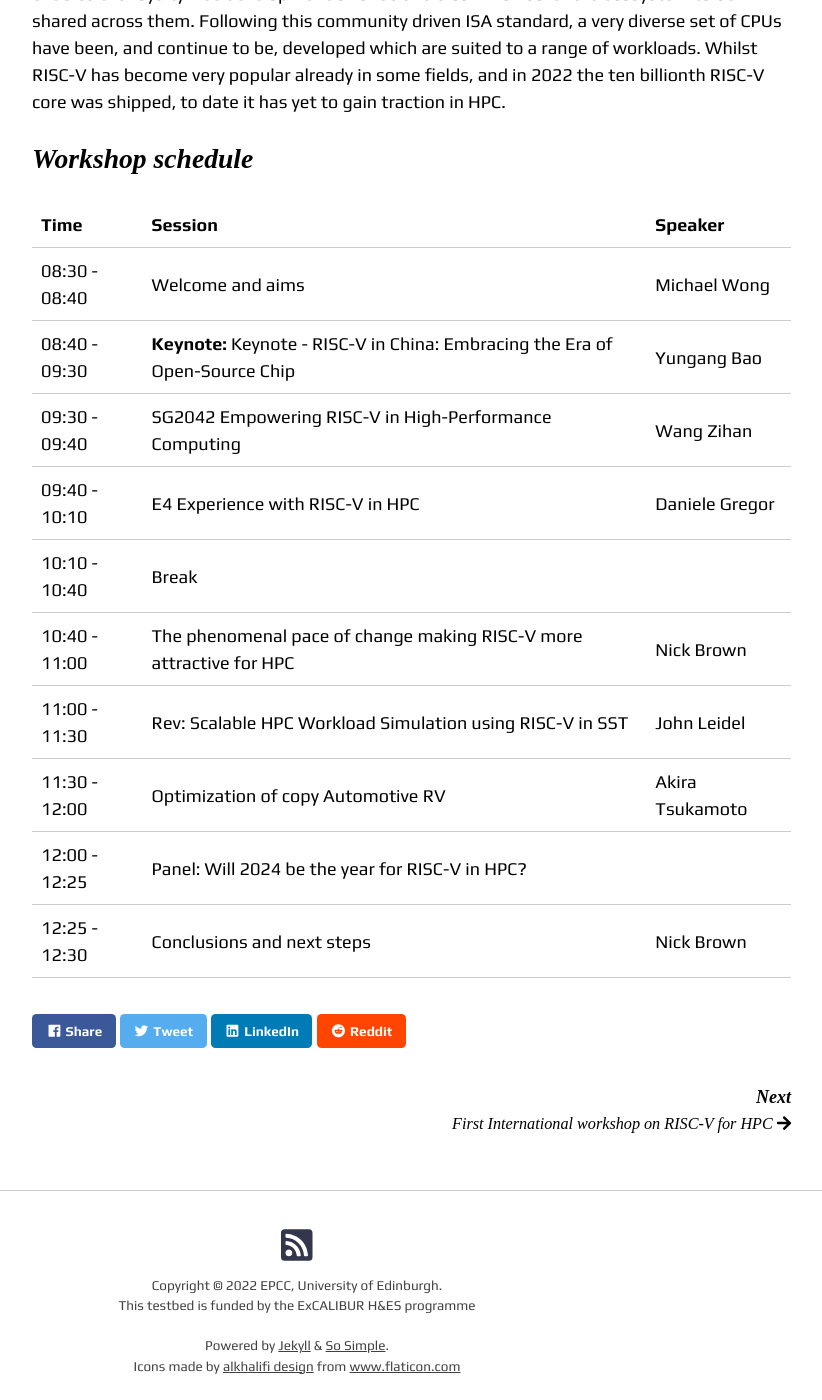
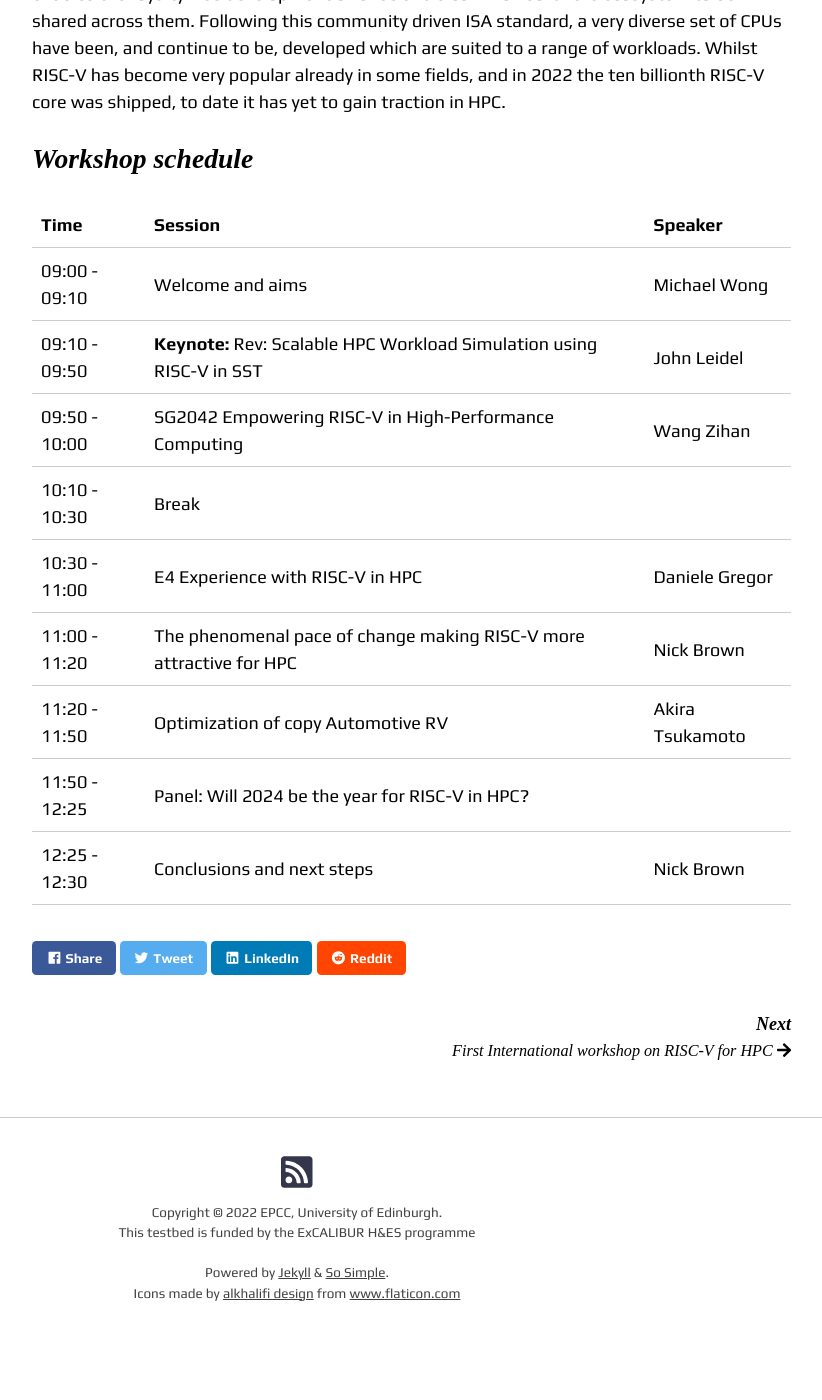
Before and after one commit to RISCVtestbed/riscvtestbed.github.io, a Jekyll site: the page built from _community/hpcasia24-workshop.md, in a window 1280 px wide and 1400 px high, scrolled down 612 px. Shown: the whole window, without its empty margins (343-1165 px from the left). Built offline with Jekyll 4.4.1, drawn with Linux system fonts in a browser that asks for light colours; nearby versions of some CDN libraries; after the commit the page ends 1987 px from its top, so only the background shows below that.

Commit message:
Update hpcasia24-workshop.md

```diff
--- a/_community/hpcasia24-workshop.md
+++ b/_community/hpcasia24-workshop.md
@@ -17,13 +17,12 @@ The goal of this workshop is to continue building the community of RISC-V in HPC
 
 | Time        | Session           | Speaker  |
 | ------------- |:-------------| :-----|
-| 08:30 - 08:40 | Welcome and aims | Michael Wong |
-| 08:40 - 09:30 | **Keynote:**  Keynote - RISC-V in China: Embracing the Era of Open-Source Chip | Yungang Bao |
-| 09:30 - 09:40 | SG2042 Empowering RISC-V in High-Performance Computing | Wang Zihan |
-| 09:40 - 10:10 | E4 Experience with RISC-V in HPC | Daniele Gregor |
-| 10:10 - 10:40 | Break |  |
-| 10:40 - 11:00 | The phenomenal pace of change making RISC-V more attractive for HPC | Nick Brown |
-| 11:00 - 11:30 | Rev: Scalable HPC Workload Simulation using RISC-V in SST | John Leidel  |
-| 11:30 - 12:00 | Optimization of copy Automotive RV | Akira Tsukamoto  |
-| 12:00 - 12:25 | Panel: Will 2024 be the year for RISC-V in HPC? | |
+| 09:00 - 09:10 | Welcome and aims | Michael Wong |
+| 09:10 - 09:50 | **Keynote:**  Rev: Scalable HPC Workload Simulation using RISC-V in SST | John Leidel |
+| 09:50 - 10:00 | SG2042 Empowering RISC-V in High-Performance Computing | Wang Zihan |
+| 10:10 - 10:30 | Break |  |
+| 10:30 - 11:00 | E4 Experience with RISC-V in HPC | Daniele Gregor |
+| 11:00 - 11:20 | The phenomenal pace of change making RISC-V more attractive for HPC | Nick Brown |
+| 11:20 - 11:50 | Optimization of copy Automotive RV | Akira Tsukamoto  |
+| 11:50 - 12:25 | Panel: Will 2024 be the year for RISC-V in HPC? | |
 | 12:25 - 12:30 | Conclusions and next steps | Nick Brown |
```
